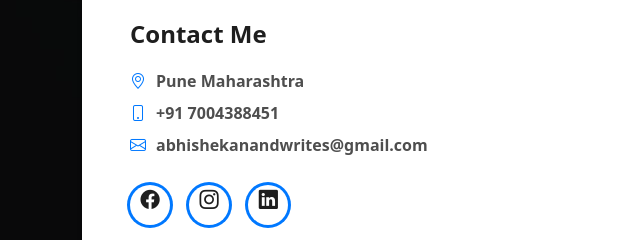
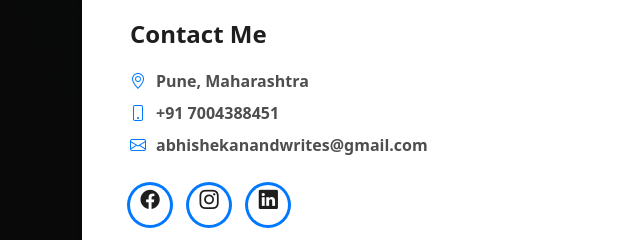
Before and after one commit to abhishekanand21/portfolio, a plain HTML site: page index.html in a window 1280 px wide. Shown: the part 4883-5123 px from the top of the page, 0-640 px from the left. Drawn offline with Linux system fonts and the light colour scheme.

Commit message:
Update index.html

```diff
--- a/index.html
+++ b/index.html
@@ -675,7 +675,7 @@
                         <h4><strong>Contact Me</strong></h4>
                       </p>
                       <ul class="list-ico">
-                        <li><span class="bi bi-geo-alt"></span><strong>Pune Maharashtra</strong></li>
+                        <li><span class="bi bi-geo-alt"></span><strong>Pune, Maharashtra</strong></li>
                         <li><span class="bi bi-phone"></span><strong>+91 7004388451</strong> </li>
                         <li><span class="bi bi-envelope"></span><strong>abhishekanandwrites@gmail.com</strong></li>
                       </ul>
```
